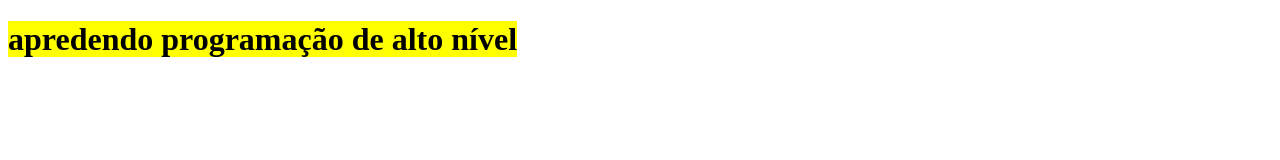
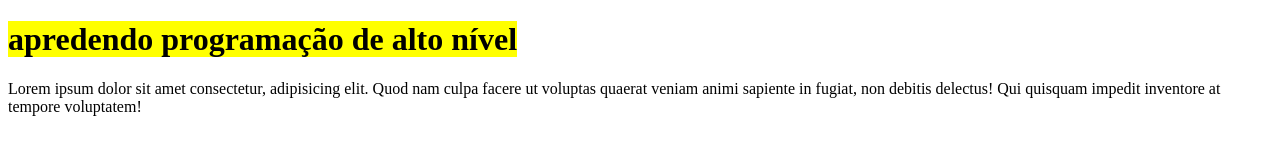
Before and after one commit to ninhonick/ola-mundo-2, a plain HTML site: page ninhonickapredendo/index.html in a window 1280 px wide. Drawn offline with Linux system fonts and the light colour scheme.

Commit message:
add um paragrafo

```diff
--- a/ninhonickapredendo/index.html
+++ b/ninhonickapredendo/index.html
@@ -8,6 +8,7 @@
 </head>
 <body>
     <h1><mark>apredendo programação de alto nível</mark></h1>
+    <p>Lorem ipsum dolor sit amet consectetur, adipisicing elit. Quod nam culpa facere ut voluptas quaerat veniam animi sapiente in fugiat, non debitis delectus! Qui quisquam impedit inventore at tempore voluptatem!</p>
 
 </body>
 </html>
```
